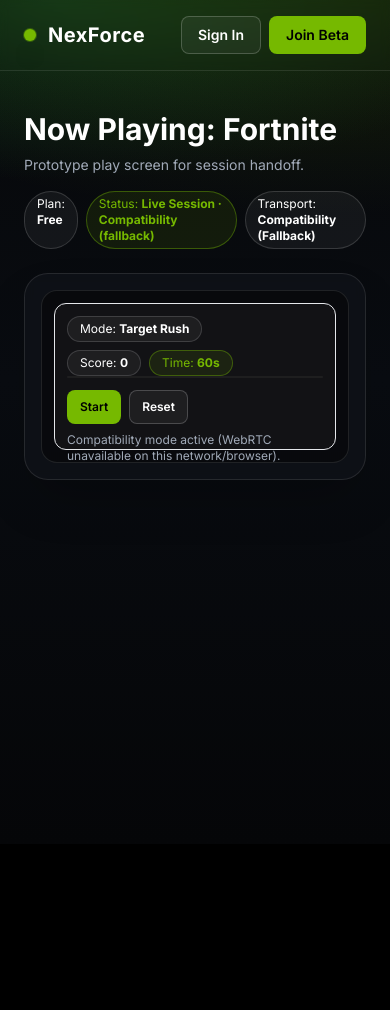
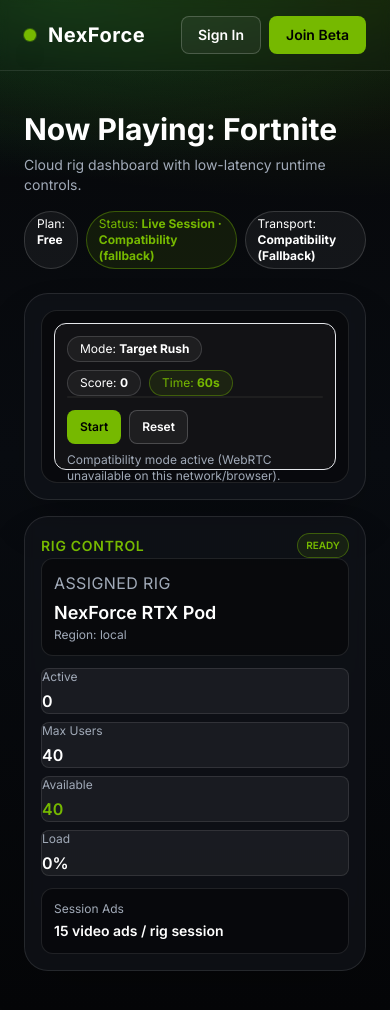
Before and after one commit to DevEchoX2/NexForce, a website with bundled scripts: page public/play.html in a window 390 px wide. Before the commit the page ends 844 px from the top, so only its background shows below. Built offline with nearby package versions, Linux system fonts and the light colour scheme.

Commit message:
Refresh play UI with rig control panel

```diff
--- a/public/assets/js/play.js
+++ b/public/assets/js/play.js
@@ -1,4 +1,4 @@
-import { appState, initAuthShell, toTitle } from "./app.js";
+import { apiRequest, appState, initAuthShell, toTitle } from "./app.js";
 import { TRANSPORT_MODES, resolveTransportMode } from "./settings.js";
 
 const getGameFromQuery = () => {
@@ -349,6 +349,61 @@ const getTransportHelpText = ({ mode, reason }) => {
   return "Compatibility mode active (WebRTC unavailable on this network/browser).";
 };
 
+const setPanelText = (selector, value) => {
+  const element = document.querySelector(selector);
+  if (!element || value === undefined || value === null) {
+    return;
+  }
+  element.textContent = String(value);
+};
+
+const hydrateRigPanel = async (gameSlug) => {
+  setPanelText("[data-rig-max]", 40);
+  setPanelText("[data-rig-ads]", 15);
+
+  if (!appState.authToken) {
+    return;
+  }
+
+  try {
+    const [sessions, rigSnapshot] = await Promise.all([
+      apiRequest("/api/sessions/me", { auth: true }),
+      apiRequest("/api/launch/service/rigs", { auth: true })
+    ]);
+
+    const adCount = Number(rigSnapshot?.adPolicy?.adsPerSession);
+    if (Number.isFinite(adCount) && adCount >= 0) {
+      setPanelText("[data-rig-ads]", Math.floor(adCount));
+    }
+
+    const activeSession = (sessions || []).find(
+      (entry) => (entry.status === "active" || entry.status === "disconnected") && entry.gameSlug === gameSlug
+    );
+
+    let rig = null;
+    if (activeSession?.hostId) {
+      rig = (rigSnapshot?.rigs || []).find((entry) => entry.rigId === activeSession.hostId) || null;
+    }
+
+    if (!rig) {
+      rig = (rigSnapshot?.rigs || [])[0] || null;
+    }
+
+    if (!rig) {
+      return;
+    }
+
+    setPanelText("[data-rig-name]", rig.name || rig.rigId || "NexForce RTX Pod");
+    setPanelText("[data-rig-region]", `Region: ${rig.region || "local"}`);
+    setPanelText("[data-rig-active]", Number.isFinite(Number(rig.activeUsers)) ? Number(rig.activeUsers) : 0);
+    setPanelText("[data-rig-max]", Number.isFinite(Number(rig.maxUsers)) ? Number(rig.maxUsers) : 40);
+    setPanelText("[data-rig-available]", Number.isFinite(Number(rig.availableUsers)) ? Number(rig.availableUsers) : 0);
+    setPanelText("[data-rig-load]", `${Number.isFinite(Number(rig.saturationPct)) ? Number(rig.saturationPct) : 0}%`);
+    setPanelText("[data-rig-state]", rig.acceptingUsers ? "Ready" : "At Capacity");
+  } catch {
+  }
+};
+
 const init = async () => {
   initAuthShell();
 
@@ -384,6 +439,8 @@ const init = async () => {
     transportBadgeEl.textContent = getTransportBadgeText(transport);
   }
 
+  await hydrateRigPanel(gameSlug);
+
   createRuntime(profile);
 
   const helpEl = document.querySelector("[data-runtime-help]");
--- a/public/play.html
+++ b/public/play.html
@@ -35,8 +35,8 @@
       <main class="mx-auto max-w-7xl px-6 py-10 lg:px-8">
         <div class="mb-6 flex flex-wrap items-center justify-between gap-4">
           <div>
-            <h1 class="text-3xl font-bold">Now Playing: <span data-game-name>Fortnite</span></h1>
-            <p class="mt-2 text-sm text-soft">Prototype play screen for session handoff.</p>
+            <h1 class="text-3xl font-bold tracking-tight">Now Playing: <span data-game-name>Fortnite</span></h1>
+            <p class="mt-2 text-sm text-soft">Cloud rig dashboard with low-latency runtime controls.</p>
           </div>
           <div class="flex gap-2 text-xs">
             <span class="rounded-full border border-white/15 bg-white/5 px-3 py-1">Plan: <strong data-plan-name class="text-white">Free</strong></span>
@@ -45,7 +45,8 @@
           </div>
         </div>
 
-        <section class="glass-card p-4">
+        <section class="grid gap-4 lg:grid-cols-[1.8fr,1fr]">
+          <div class="glass-card p-4">
             <div class="aspect-video rounded-2xl border border-white/10 bg-black/40 p-3">
               <div class="relative flex h-full flex-col rounded-xl border border-primary/30 bg-zinc-900/70 p-3">
                 <div class="mb-2 flex flex-wrap items-center justify-between gap-2 text-xs">
@@ -70,6 +71,44 @@
                 </div>
               </div>
             </div>
+          </div>
+
+          <aside class="glass-card p-4">
+            <div class="mb-3 flex items-center justify-between">
+              <h2 class="text-sm font-semibold uppercase tracking-wider text-primary">Rig Control</h2>
+              <span data-rig-state class="rounded-full border border-primary/40 bg-primary/10 px-2 py-1 text-[10px] font-semibold uppercase text-primary">Ready</span>
+            </div>
+
+            <div class="rounded-xl border border-white/10 bg-black/40 p-3">
+              <p class="text-[11px] uppercase tracking-wide text-soft">Assigned Rig</p>
+              <p data-rig-name class="mt-1 text-lg font-semibold text-white">NexForce RTX Pod</p>
+              <p data-rig-region class="text-xs text-soft">Region: local</p>
+            </div>
+
+            <div class="mt-3 grid grid-cols-2 gap-2 text-xs">
+              <div class="rounded-lg border border-white/10 bg-white/5 p-2">
+                <p class="text-soft">Active</p>
+                <p data-rig-active class="mt-1 text-base font-semibold text-white">0</p>
+              </div>
+              <div class="rounded-lg border border-white/10 bg-white/5 p-2">
+                <p class="text-soft">Max Users</p>
+                <p data-rig-max class="mt-1 text-base font-semibold text-white">40</p>
+              </div>
+              <div class="rounded-lg border border-white/10 bg-white/5 p-2">
+                <p class="text-soft">Available</p>
+                <p data-rig-available class="mt-1 text-base font-semibold text-primary">40</p>
+              </div>
+              <div class="rounded-lg border border-white/10 bg-white/5 p-2">
+                <p class="text-soft">Load</p>
+                <p data-rig-load class="mt-1 text-base font-semibold text-white">0%</p>
+              </div>
+            </div>
+
+            <div class="mt-3 rounded-xl border border-white/10 bg-black/40 p-3 text-xs">
+              <p class="text-soft">Session Ads</p>
+              <p class="mt-1 text-sm font-semibold text-white"><span data-rig-ads>15</span> video ads / rig session</p>
+            </div>
+          </aside>
         </section>
       </main>
     </div>
```
Lines whose indentation alone changed are shown as unchanged.
